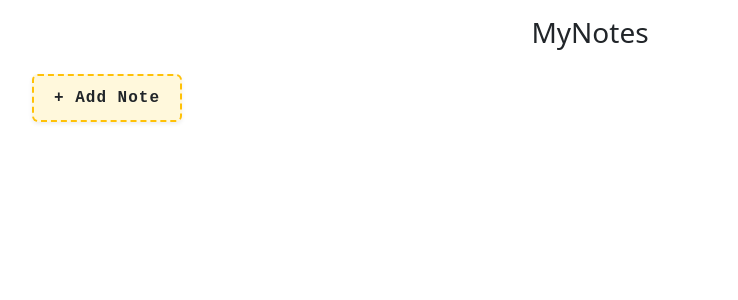
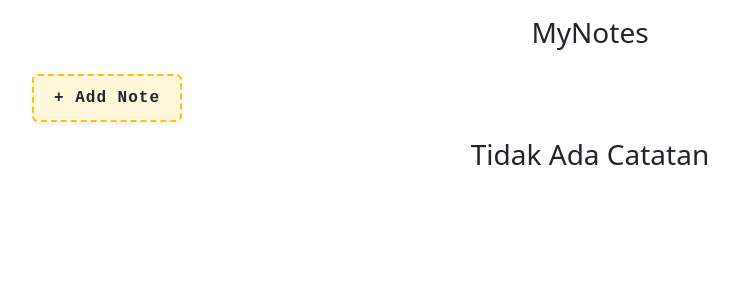
Before and after one commit to Lio3307/SimpleNotes, a React (Vite) app: page / in a window 1280 px wide. Shown: the top 300 px of the page, without its empty margins (50-788 px from the left). Built offline with nearby package versions, Linux system fonts and the light colour scheme.

Commit message:
adding conditional if data empty

```diff
--- a/src/components/ListNotes.jsx
+++ b/src/components/ListNotes.jsx
@@ -11,7 +11,7 @@ export function ListNotes() {
     return (
         <>
             <div className="container d-flex flex-column">
-                {notesData.map((notes) => (
+                {notesData.length > 0 ? (notesData.map((notes) => (
                     <div
                         className="card my-2 shadow-sm"
                         key={notes.noteId}
@@ -48,7 +48,7 @@ export function ListNotes() {
                             >Delete</button>
                         </div>
                     </div>
-                ))}
+                ))) : <h3 className="text-center">Tidak Ada Catatan</h3>}
             </div>
         </>
     )
```
